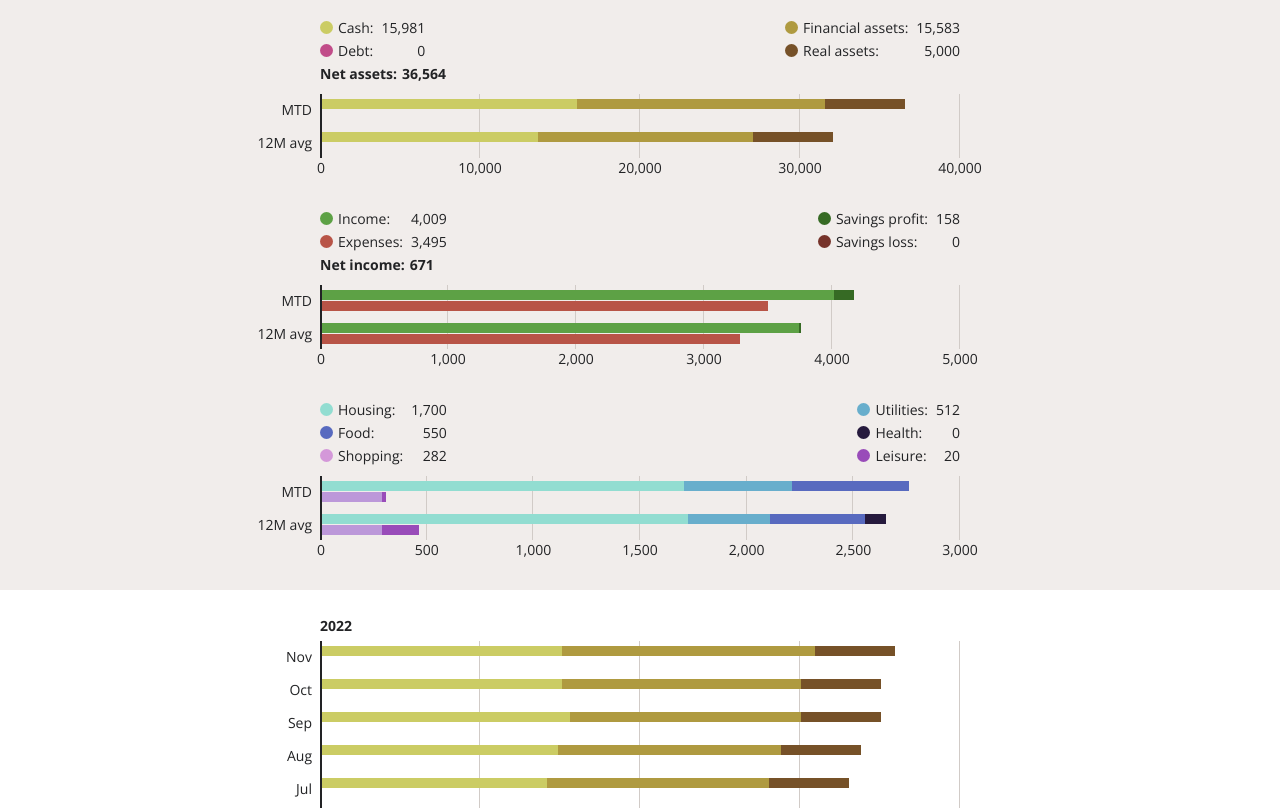
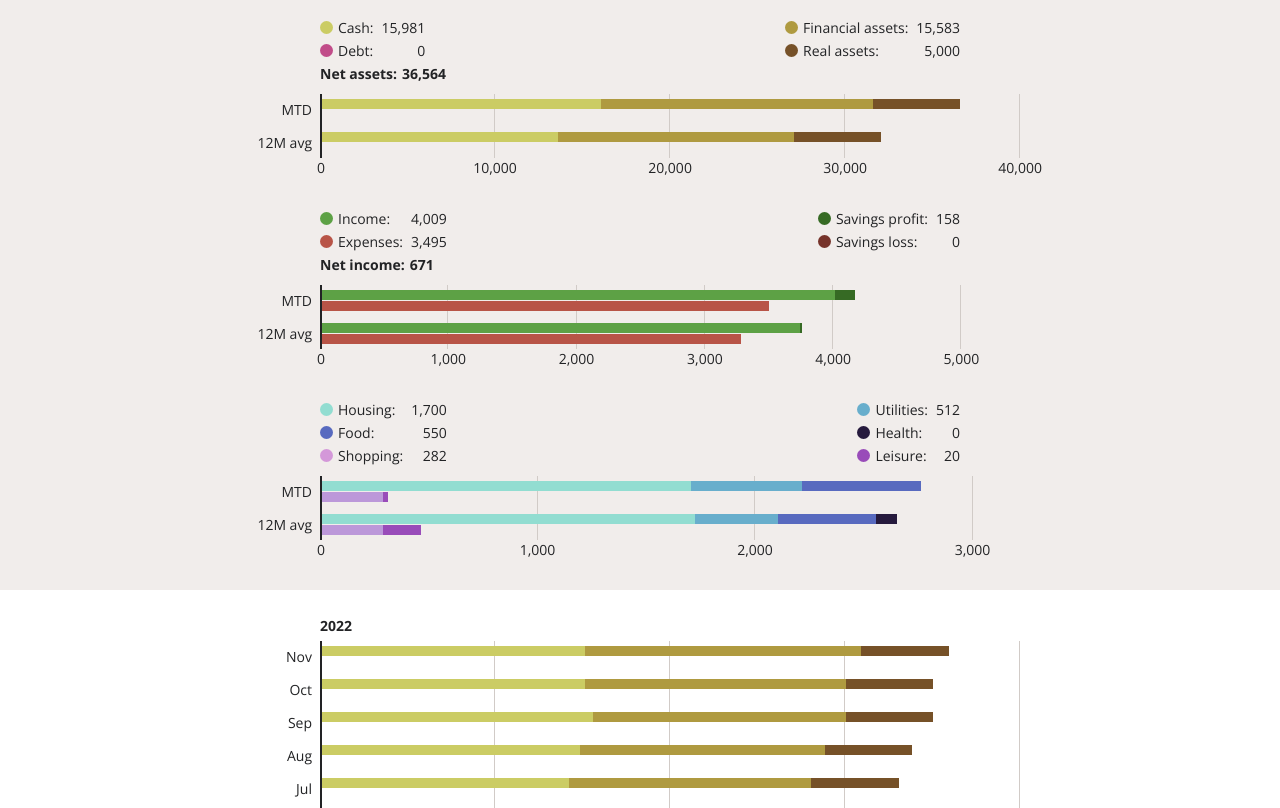
Before and after one commit to tzhg/my-budget, a website built with webpack: page dist/index.html in a window 1280 px wide. Shown: the part 126-934 px from the top of the page. Built offline with nearby package versions, Linux system fonts and the light colour scheme; a web font is replaced by a local one.

Commit message:
Implement automatic calculation of chart parameters

```diff
--- a/src/data.json
+++ b/src/data.json
@@ -1,32 +1,4 @@
 {
-    "config": {
-        "gridlines": [
-            [
-                0,
-                10000,
-                20000,
-                30000,
-                40000
-            ],
-            [
-                0,
-                1000,
-                2000,
-                3000,
-                4000,
-                5000
-            ],
-            [
-                0,
-                500,
-                1000,
-                1500,
-                2000,
-                2500,
-                3000
-            ]
-        ]
-    },
     "info": {
         "startDate": [
             1,
--- a/src/index.js
+++ b/src/index.js
@@ -9,7 +9,6 @@ $(() => {
 
 const NS = "http://www.w3.org/2000/svg";
 
-const config = Data.config;
 const info = Data.info;
 const data = Data.data;
 
@@ -111,19 +110,60 @@ const formatVal = (value, style="default") => {
     return numberWithCommas(value);
 };
 
-const getWidth = (val, chart) => {
-    const max_val = [
-        config.gridlines[0][config.gridlines[0].length - 1],
-        config.gridlines[1][config.gridlines[1].length - 1],
-        config.gridlines[2][config.gridlines[2].length - 1]
-    ];
+/* Returns array of gridline values for maximum Y-axis value */
+const calcGridlines = (value) => {
+    let exp = 0;
+    let mant = value;
 
-    return 100 * val / max_val[chart];
+    while (mant > 10) {
+        mant /= 10;
+        exp += 1;
+    }
+
+    let round;
+    if (mant <= 1) {
+        round = [0, 0.2, 0.4, 0.6, 0.8, 1];
+    } else if (mant <= 1.5) {
+        round = [0, 0.5, 1, 1.5];
+    } else if (mant <= 2) {
+        round = [0, 0.5, 1, 1.5, 2];
+    } else if (mant <= 2.5) {
+        round = [0, 0.5, 1, 1.5, 2, 2.5];
+    } else if (mant <= 3) {
+        round = [0, 1, 2, 3];
+    } else if (mant <= 4) {
+        round = [0, 1, 2, 3, 4];
+    } else if (mant <= 5) {
+        round = [0, 1, 2, 3, 4, 5];
+    } else if (mant <= 6) {
+        round = [0, 2, 4, 6];
+    } else if (mant <= 8) {
+        round = [0, 2, 4, 6, 8];
+    } else {
+        round = [0, 2, 4, 6, 8, 10];
+    }
+
+    return round.map(x => x * 10 ** exp);
 };
+
+/* Returns maximum Y-axis value for each chart */
+const maxVal = (() => {
+    let maxY = [0, 0, 0];
+
+    for (let i = 0; i < m + 2; ++i) {
+        maxY[0] = Math.max(maxY[0], data.cash.flat()[i] + data.financial.flat()[i] + data.real.flat()[i]);
+        maxY[0] = Math.max(maxY[0], data.debt.flat()[i]);
+        maxY[1] = Math.max(maxY[1], data.income.flat()[i] + data.profit.flat()[i]);
+        maxY[1] = Math.max(maxY[1], data.expenses.flat()[i] + data.loss.flat()[i]);
+        maxY[2] = Math.max(maxY[2], data.housing.flat()[i] + data.utilities.flat()[i] + data.food.flat()[i] + data.health.flat()[i]);
+        maxY[2] = Math.max(maxY[2], data.shopping.flat()[i] + data.leisure.flat()[i]);
+    }
+    return maxY;
+})();
 
 const dataPx = Object.fromEntries(
     Object.entries(dataInfo).map(
-        ([key, info], j) => [key, data[key].map(arr2 => arr2.map(val => getWidth(val, info.chart)))]
+        ([key, info], j) => [key, data[key].map(arr2 => arr2.map(val => 100 * val / maxVal[info.chart]))]
     )
 );
 
@@ -390,7 +430,7 @@ const drawChartBar = (chart, a, b, $dest) => {
 };
 
 const gridLines = (i, $dest) => {
-    config.gridlines[i].forEach((val, k) => {
+    calcGridlines(maxVal[i]).forEach((val, k) => {
         const $gridLine = $(document.createElement("div"))
         const $gridLabel = $(document.createElement("div"))
 
@@ -409,10 +449,10 @@ const gridLines = (i, $dest) => {
         } else {
             $gridLine.addClass("grid-line");
             $gridLine.css({
-                "left": `calc(${getWidth(val, i)}% - 1px)`
+                "left": `calc(${100 * val / maxVal[i]}% - 1px)`
             });
             $gridLabel.css({
-                "left": `calc(${getWidth(val, i)}% - ${$gridLabel.width() / 2}px)`
+                "left": `calc(${100 * val / maxVal[i]}% - ${$gridLabel.width() / 2}px)`
             });
         }
     });
```
Also changed, not shown: src/data-simulated/viz-config.json (deleted, +0 -7 lines), dist/bundle.js, dist/index.html, 1 other file.
